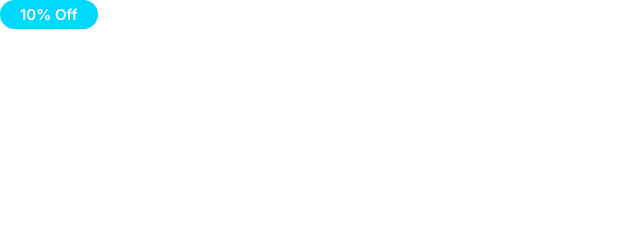
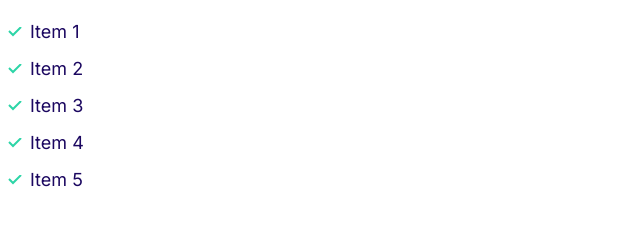
Before and after one commit to SavaEma/moshify-project, a website: page index.html in a window 1280 px wide. Shown: the whole page, without its empty margins (0-640 px from the left). Drawn offline with Linux system fonts and the light colour scheme.

Commit message:
build lists component

```diff
--- a/css/styles.scss
+++ b/css/styles.scss
@@ -128,3 +128,32 @@ a {
     }
   }
 }
+
+// LISTS
+
+.list {
+  list-style: none;
+  padding-left: 0;
+  color: map-get($colors, headings);
+
+  &--inline &__item {
+    display: inline-block;
+    margin-right: 2rem;
+  }
+
+  &--tick {
+    list-style-image: url(../images/tick.svg);
+    padding-left: 3rem;
+  }
+
+  &--tick &__item {
+    padding-left: 0.5rem;
+    margin-bottom: 1rem;
+  }
+
+  @include media-min-width(1024px) {
+    &--tick &__item {
+      padding-left: 0;
+    }
+  }
+}
--- a/index.html
+++ b/index.html
@@ -14,6 +14,12 @@
     <link rel="stylesheet" href="css/styles.css" />
   </head>
   <body>
-    <span class="badge badge--secondary">10% Off</span>
+    <ul class="list list--tick">
+      <li class="list__item">Item 1</li>
+      <li class="list__item">Item 2</li>
+      <li class="list__item">Item 3</li>
+      <li class="list__item">Item 4</li>
+      <li class="list__item">Item 5</li>
+    </ul>
   </body>
 </html>
```
Also changed, not shown: components/lists.html (added, +7 -0 lines), css/styles.css, images/tick.svg (added), 1 other file.
